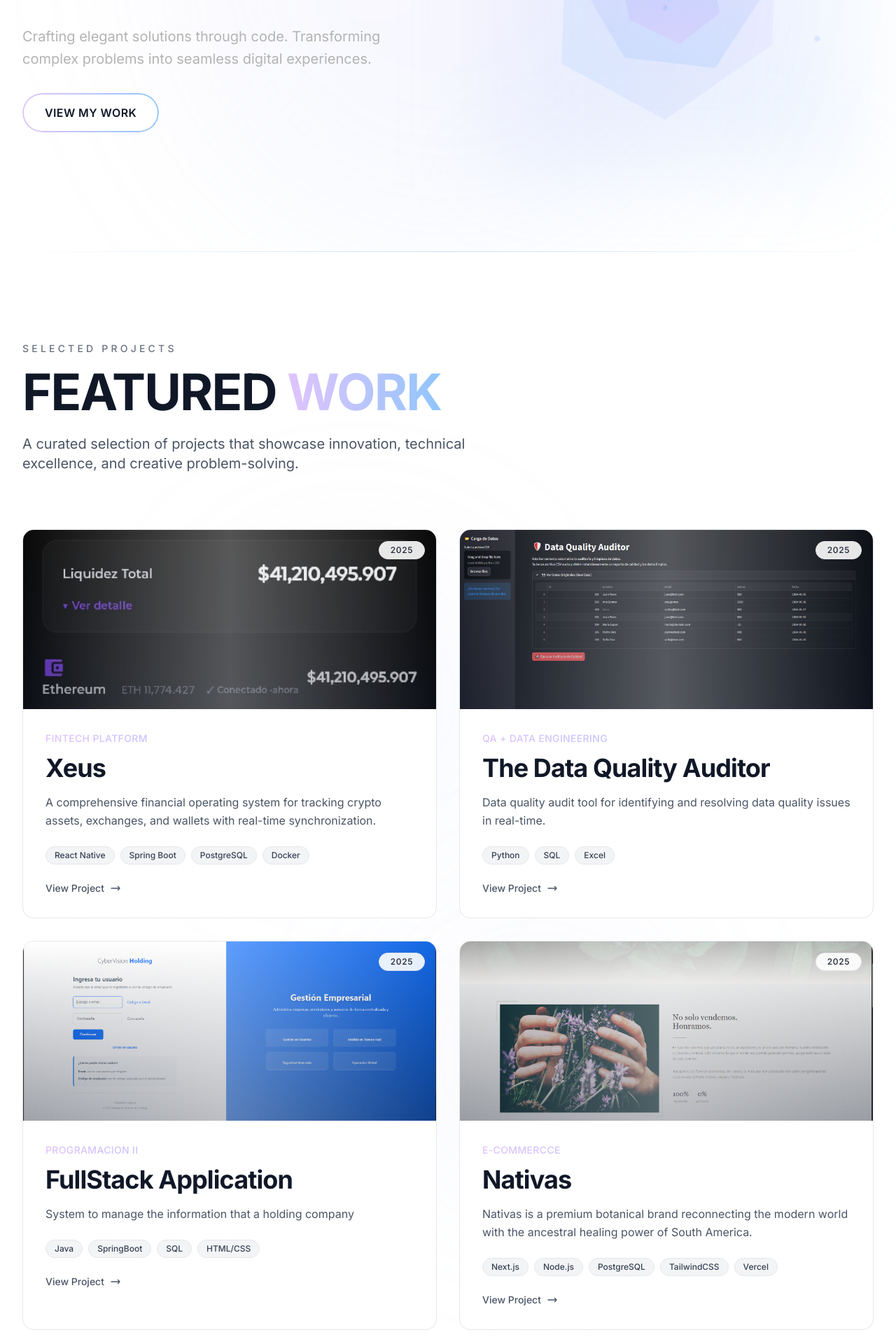
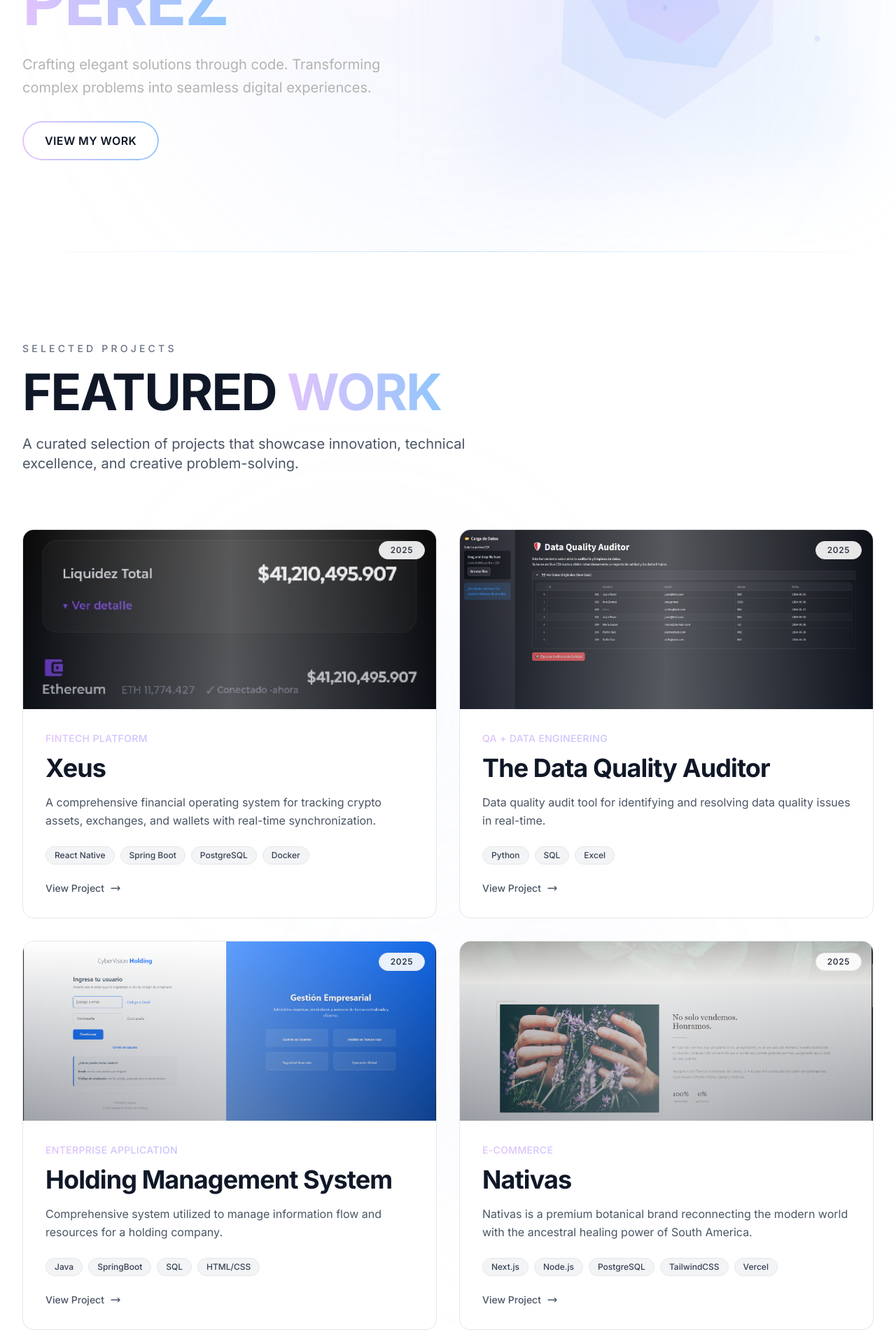
Before and after one commit to DarienPerezGit/Portafolio, a Next.js app: page / in a window 1280 px wide. Shown: the part 440-2360 px from the top of the page at 70% size. Built offline with nearby package versions, Linux system fonts and the light colour scheme.

Commit message:
mejoras en el layout

```diff
--- a/src/app/layout.tsx
+++ b/src/app/layout.tsx
@@ -10,8 +10,31 @@ const inter = Inter({
 });
 
 export const metadata: Metadata = {
-  title: "Darien Portfolio | Just for fun",
-  description: "I like to develop ideas through code.",
+  title: "Darien Perez | Software Engineer Portfolio",
+  description: "Software Engineer crafting elegant solutions through code. Portfolio showcasing projects in Fintech, Data Quality, and Full Stack Development.",
+  keywords: ["Software Engineer", "Full Stack Developer", "React", "Next.js", "Portfolio", "Darien Perez", "Web Development"],
+  authors: [{ name: "Darien Perez" }],
+  openGraph: {
+    title: "Darien Perez | Software Engineer Portfolio",
+    description: "Software Engineer crafting elegant solutions through code.",
+    url: "https://darienperez.com", // Replace with actual URL if known, or keep generic/placeholder for now
+    siteName: "Darien Perez Portfolio",
+    images: [
+      {
+        url: "/yo.jpeg", // Using the icon as the OG image for now
+        width: 800,
+        height: 600,
+      },
+    ],
+    locale: "en_US",
+    type: "website",
+  },
+  twitter: {
+    card: "summary_large_image",
+    title: "Darien Perez | Software Engineer",
+    description: "Software Engineer crafting elegant solutions through code.",
+    images: ["/yo.jpeg"],
+  },
   icons: {
     icon: "/yo.jpeg",
   },
--- a/src/components/ContactSection.tsx
+++ b/src/components/ContactSection.tsx
@@ -34,7 +34,7 @@ const contactMethods: ContactMethod[] = [
         icon: 'linkedin',
         title: 'LinkedIn',
         value: 'Darien Perez',
-        link: 'https://twitter.com/darienperez',
+        link: 'https://www.linkedin.com/in/darienperez/',
         description: 'Let\'s connect professionally',
     },
 ];
--- a/src/components/HeroSection.tsx
+++ b/src/components/HeroSection.tsx
@@ -59,7 +59,7 @@ export default function HeroSection() {
           >
             <span className="text-gray-900">DARIEN</span>
             <br />
-            <span className="text-white"></span>
+            <br />
             <span className="bg-gradient-to-r from-[#E0C3FC] to-[#8EC5FC] bg-clip-text text-transparent">
               PEREZ
             </span>
@@ -81,10 +81,11 @@ export default function HeroSection() {
             animate={{ opacity: 1, y: 0 }}
             transition={{ duration: 0.6, delay: 0.8 }}
           >
-            <button
+            <a
+              href="#work"
               onMouseEnter={() => setIsHovered(true)}
               onMouseLeave={() => setIsHovered(false)}
-              className="group relative px-8 py-4 rounded-full overflow-hidden transition-all duration-300"
+              className="group relative px-8 py-4 rounded-full overflow-hidden transition-all duration-300 inline-block"
             >
               {/* Border Gradient */}
               <div className="absolute inset-0 rounded-full bg-gradient-to-r from-[#E0C3FC] to-[#8EC5FC] p-[2px]">
@@ -98,7 +99,7 @@ export default function HeroSection() {
               <span className={`relative z-10 font-semibold tracking-wide transition-colors duration-300 ${isHovered ? 'text-white' : 'text-gray-900'}`}>
                 VIEW MY WORK
               </span>
-            </button>
+            </a>
           </motion.div>
         </div>
 
--- a/src/components/WorkSection.tsx
+++ b/src/components/WorkSection.tsx
@@ -38,9 +38,9 @@ const projects: Project[] = [
     },
     {
         id: 3,
-        title: "FullStack Application",
-        category: "Programacion II",
-        description: "System to manage the information that a holding company",
+        title: "Holding Management System",
+        category: "Enterprise Application",
+        description: "Comprehensive system utilized to manage information flow and resources for a holding company.",
         tags: ["Java", "SpringBoot", "SQL", "HTML/CSS"],
         year: "2025",
         image: "/projects/Cable_vision_holding.PNG",
@@ -49,7 +49,7 @@ const projects: Project[] = [
     {
         id: 4,
         title: "Nativas",
-        category: "E-commercce",
+        category: "E-commerce",
         description: "Nativas is a premium botanical brand reconnecting the modern world with the ancestral healing power of South America.",
         tags: ["Next.js", "Node.js", "PostgreSQL", "TailwindCSS", "Vercel"],
         year: "2025",
```
Also changed, not shown: public/projects/yo.jpeg (deleted).
